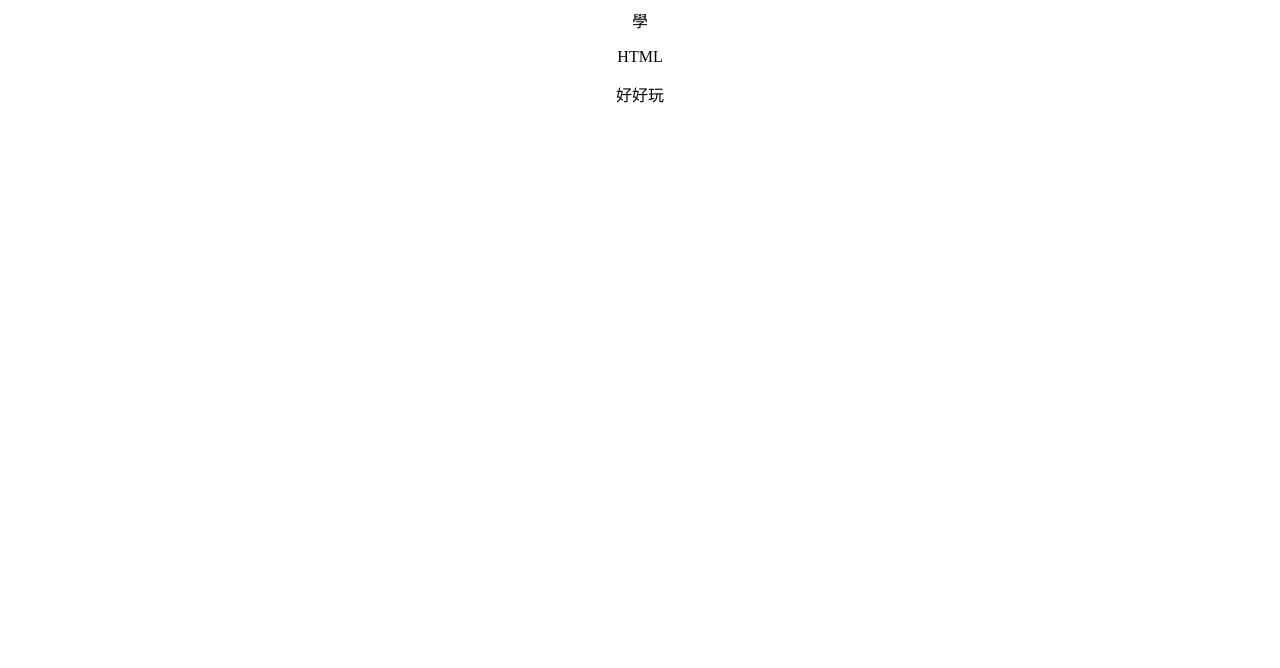
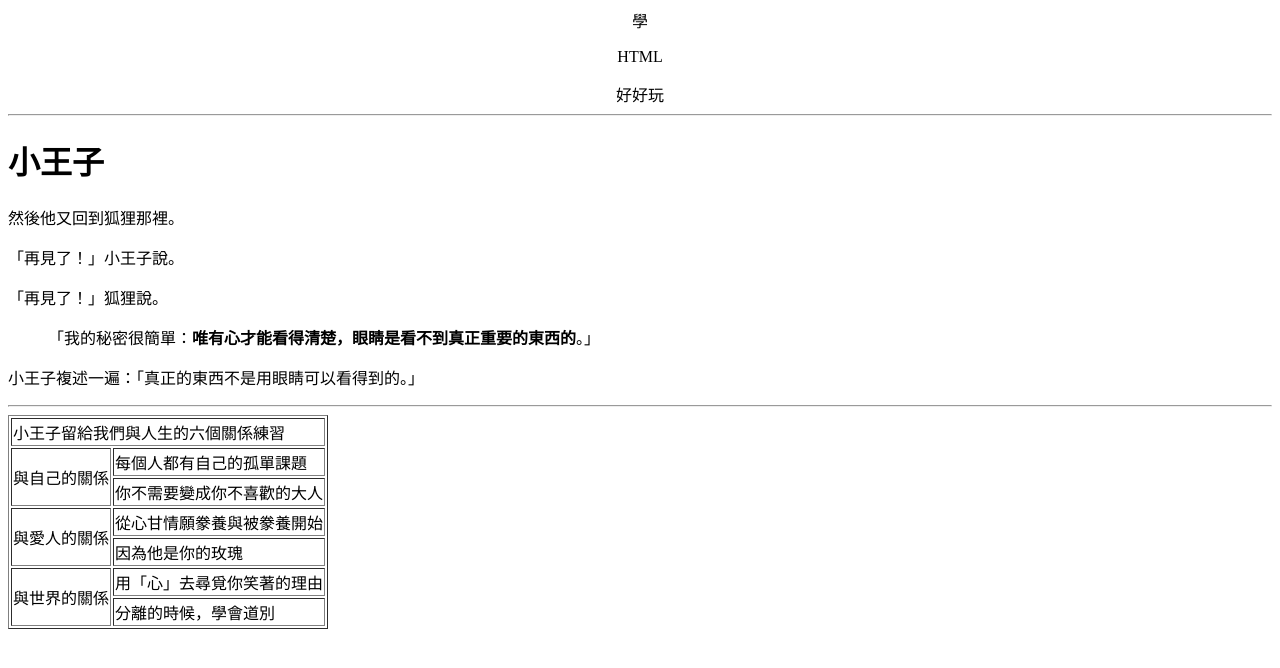
Before and after one commit to Allenming/NTU_WEB_HW, a plain HTML site: page index.html in a window 1280 px wide. Drawn offline with Linux system fonts and the light colour scheme.

Commit message:
Add files via upload

```diff
--- a/index.html
+++ b/index.html
@@ -14,6 +14,48 @@
         好好玩
 
     </div>
+    <hr>
+    <div>
+        <h1>小王子</h1>
+        <p>然後他又回到狐狸那裡。</p>
+        <p>「再見了！」小王子說。</p>
+        <p>「再見了！」狐狸說。
+            <blockquote>「我的秘密很簡單：<strong>唯有心才能看得清楚，眼睛是看不到真正重要的東西的</strong>。」</blockquote>
+            <p>小王子複述一遍：「真正的東西不是用眼睛可以看得到的。」</p>
+    </div>
+
+    <hr>
+    <div>
+        <table border="1">
+            <tr>
+                <td colspan="2">
+                    小王子留給我們與人生的六個關係練習</td>
+            </tr>
+            <tr>
+                <td rowspan="2">與自己的關係</td>
+                <td>每個人都有自己的孤單課題</td>
+            </tr>
+            <tr>
+                <td>你不需要變成你不喜歡的大人</td>
+            </tr>
+            <tr>
+                <td rowspan="2">與愛人的關係</td>
+                <td>從心甘情願豢養與被豢養開始</td>
+            </tr>
+            <tr>
+                <td>因為他是你的玫瑰</td>
+            </tr>
+            <tr>
+                <td rowspan="2">與世界的關係</td>
+                <td>用「心」去尋覓你笑著的理由</td>
+            </tr>
+            <tr>
+                <td>分離的時候，學會道別
+                </td>
+            </tr>
+        </table>
+
+    </div>
 
 </body>
 
```
